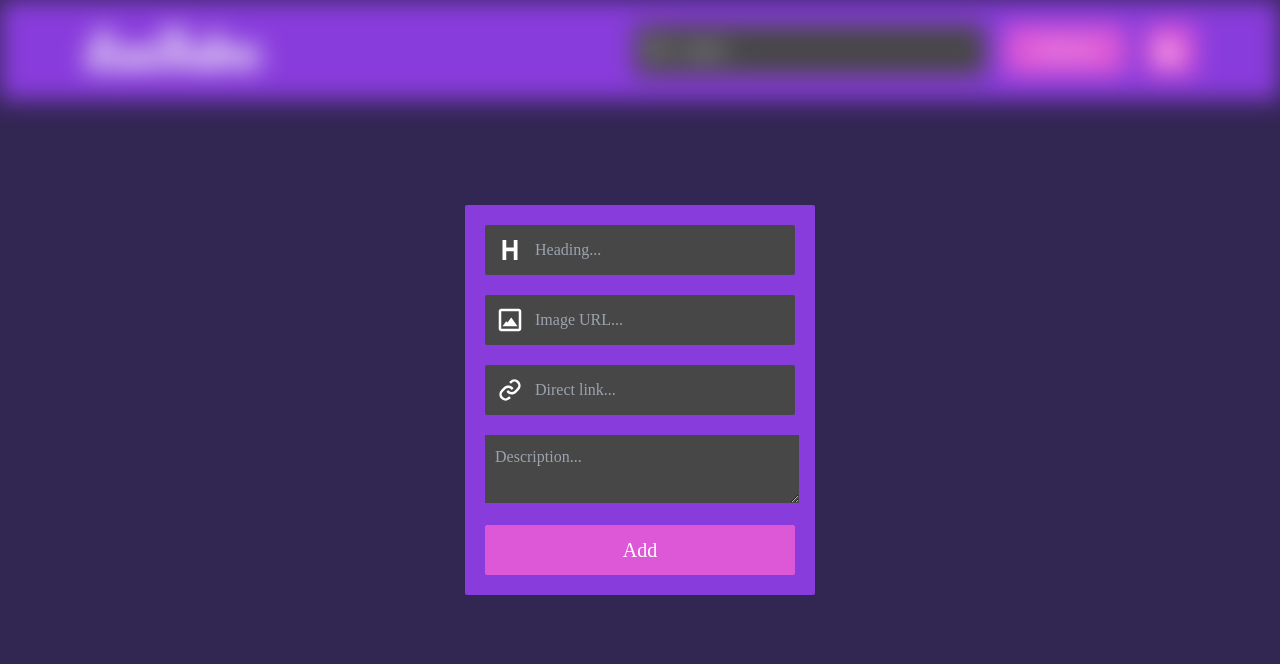
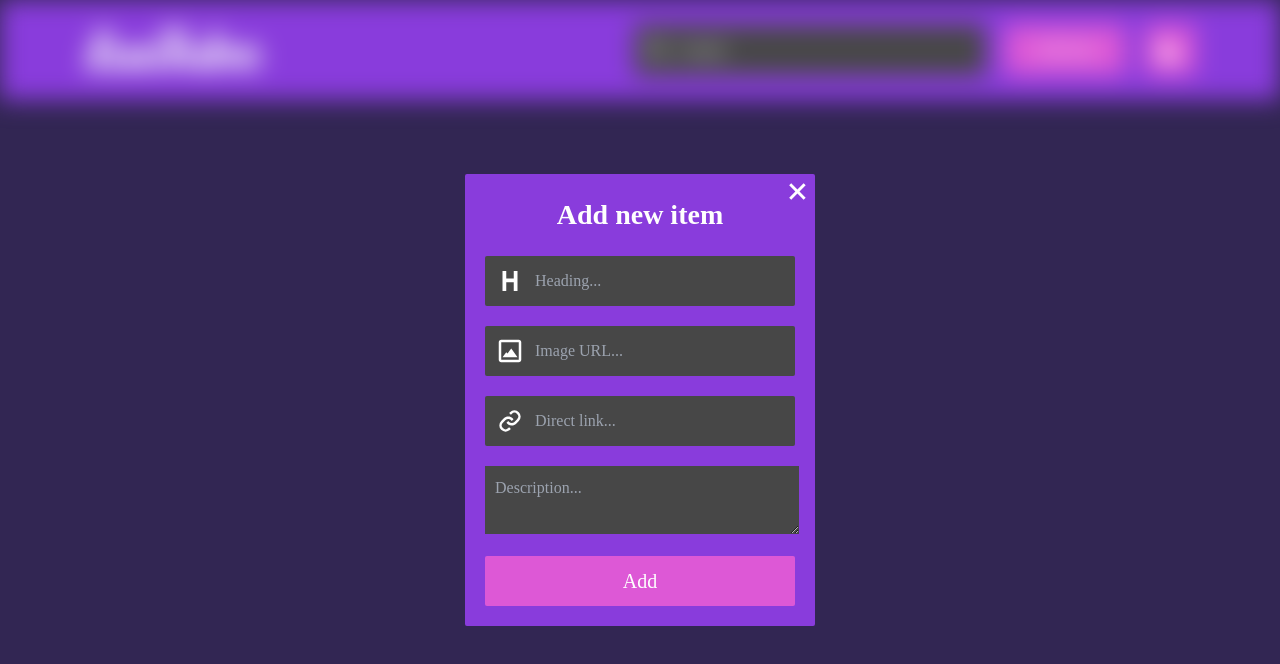
Before and after one commit to MohammadMehdiBeheshti/LueTube, a Preact app: page / in a window 1280 px wide. Both pictures are taken after typing "Sample" into the empty fields and a click on the button "Add item". Shown: the top 664 px of the page. Built offline with nearby package versions, Linux system fonts and the light colour scheme; a web font is replaced by a local one.

Commit message:
Updating

```diff
--- a/src/Components/Icons.jsx
+++ b/src/Components/Icons.jsx
@@ -120,3 +120,20 @@ export function LightIcon() {
 		</>
 	);
 }
+
+// Cancel || 'x' or whatever you call it Icon
+export function XIcon() {
+	return (
+		<>
+			<svg
+				xmlns="http://www.w3.org/2000/svg"
+				width="35"
+				height="35"
+				viewBox="0 0 24 24"
+				style="fill: #ffffff"
+			>
+				<path d="m16.192 6.344-4.243 4.242-4.242-4.242-1.414 1.414L10.535 12l-4.242 4.242 1.414 1.414 4.242-4.242 4.243 4.242 1.414-1.414L13.364 12l4.242-4.242z"></path>
+			</svg>
+		</>
+	);
+}
--- a/src/Components/InputPrompt.jsx
+++ b/src/Components/InputPrompt.jsx
@@ -1,5 +1,5 @@
 import { useState } from "preact/hooks";
-import { HeadingIcon, ImgIcon, LinkIcon } from "./Icons";
+import { HeadingIcon, ImgIcon, LinkIcon, XIcon } from "./Icons";
 
 export default function InputPrompt({
 	hidden,
@@ -40,7 +40,11 @@ export default function InputPrompt({
 
 	return (
 		hidden && (
-			<form className="form center w-35 p-2 rounded-def z-10 bg-lightPurple">
+			<form
+				className="form center w-35 p-2 rounded-def z-10 bg-lightPurple dark:bg-blackGray"
+				onSubmit={handleForm}
+			>
+				<h2 className="text-center text-xlg font-bold mb-2">Add new item</h2>
 				<section className="h-5 pl-1 mb-2 rounded-def flex items-center bg-darkGray">
 					<HeadingIcon />
 					<input
@@ -63,6 +67,7 @@ export default function InputPrompt({
 						className="input"
 						onChange={useForm}
 						value={form.imgURL}
+						required
 					/>
 				</section>
 
@@ -75,6 +80,7 @@ export default function InputPrompt({
 						className="input"
 						onChange={useForm}
 						value={form.link}
+						required
 					/>
 				</section>
 
@@ -88,12 +94,16 @@ export default function InputPrompt({
 					required
 				></textarea>
 
+				<button type="submit" className="btn w-full h-5 text-mdp">
+					Add
+				</button>
+
 				<button
-					type="submit"
-					className="btn w-full h-5 text-mdp"
-					onClick={handleForm}
+					type="button"
+					className="absolute z-10 top-0 right-0"
+					onClick={() => setOpenInputPrompt(false)}
 				>
-					Add
+					<XIcon />
 				</button>
 			</form>
 		)
--- a/src/Components/Main.jsx
+++ b/src/Components/Main.jsx
@@ -8,10 +8,6 @@ export default function Main({ cards }) {
 
 function Card({ data }) {
 	const { title, imgURL, link, description, date } = data;
-
-	const openLinks = (url) => {
-		window.open(url, "_blank");
-	};
 
 	return (
 		<div className="w-35 rounded-def bg-blackPurple overflow-hidden">
@@ -25,13 +21,9 @@ function Card({ data }) {
 			<p className="text-sm mx-2">{description}</p>
 			<section className="flex justify-between items-center mx-2 mt-3 mb-2">
 				<span className="font-fontSB">{date}</span>
-				<button
-					type="button"
-					className="btn w-12"
-					onClick={() => openLinks(link)}
-				>
+				<a className="btn w-12 flex justify-center items-center" href={link}>
 					View
-				</button>
+				</a>
 			</section>
 		</div>
 	);
--- a/tailwind.config.js
+++ b/tailwind.config.js
@@ -36,7 +36,7 @@ export default {
 				md: "1.6rem",
 				mdp: "2rem",
 				lg: "2.4rem",
-				xlg: "3.2rem",
+				xlg: "2.8rem",
 			},
 
 			borderRadius: {
```
